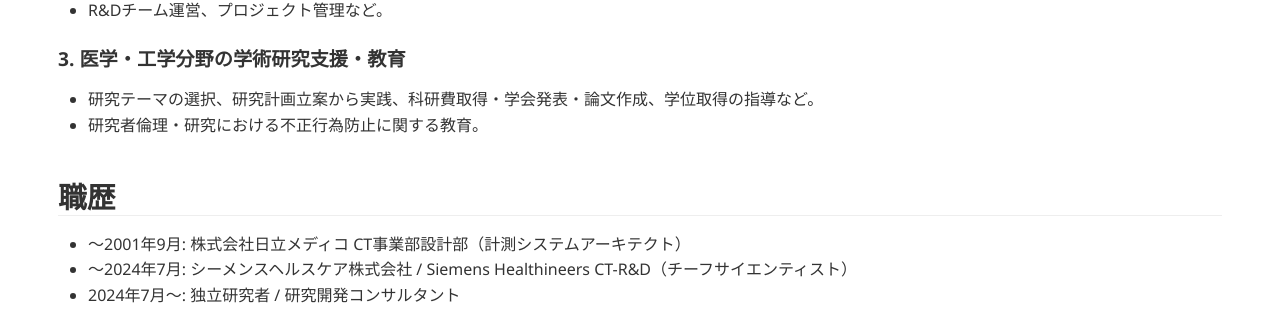
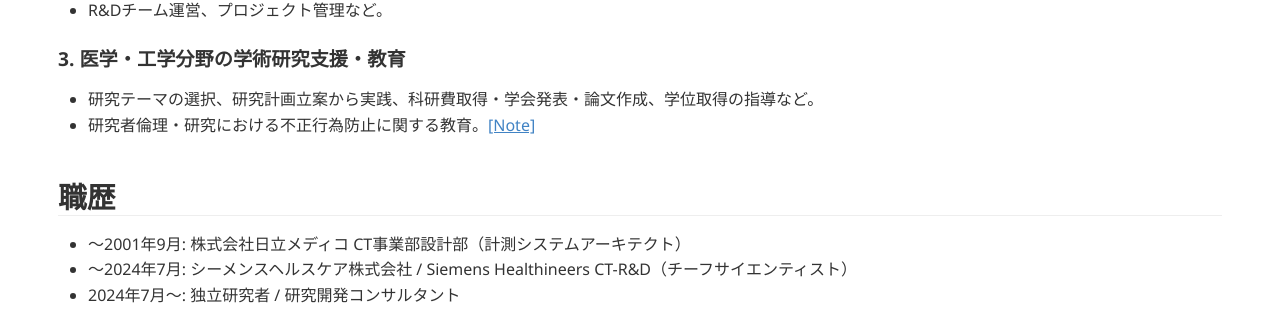
Before and after one commit to tnitoh/tnitoh.github.io, a Jekyll site: the page built from index.md, in a window 1280 px wide. Shown: the part 1267-1576 px from the top of the page. Built offline with Jekyll 4.4.1, drawn with Linux system fonts in a browser that asks for light colours; Markdown is read by kramdown in place of the engine named in the settings.

Commit message:
Update index.md

```diff
--- a/index.md
+++ b/index.md
@@ -53,7 +53,7 @@
 
 ### 3. 医学・工学分野の学術研究支援・教育
 - 研究テーマの選択、研究計画立案から実践、科研費取得・学会発表・論文作成、学位取得の指導など。
-- 研究者倫理・研究における不正行為防止に関する教育。
+- 研究者倫理・研究における不正行為防止に関する教育。[[Note]](research_ethics.md)
 
 ## 職歴
 - 〜2001年9月: 株式会社日立メディコ CT事業部設計部（計測システムアーキテクト）
```
